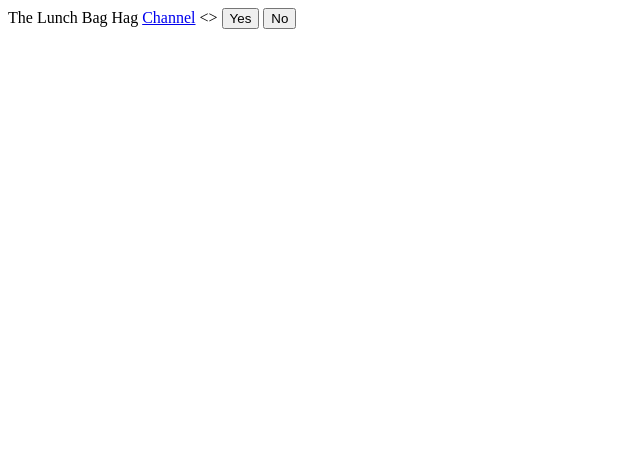
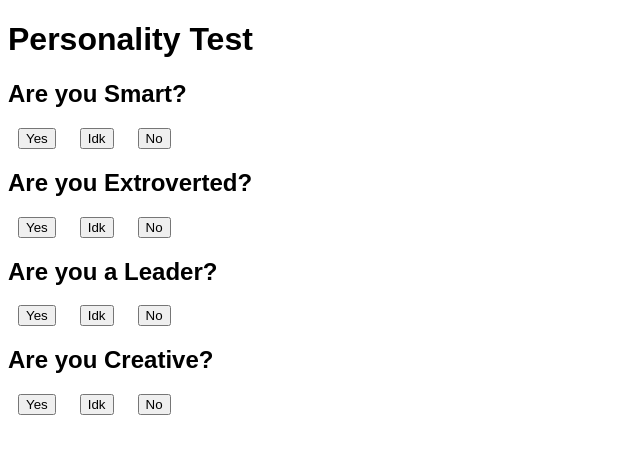
Before and after one commit to TheLunchBagHag/Test, a plain HTML site: page index.html in a window 1280 px wide. Shown: the whole page, without its empty margins (0-640 px from the left). Drawn offline with Linux system fonts and the light colour scheme.

Commit message:
Update index.html

```diff
--- a/index.html
+++ b/index.html
@@ -1,11 +1,35 @@
 <!DOCTYPE html>
-<html lang="en">
-    <head></head>
-    <body>
-        <head>The Lunch Bag Hag</head>
-        <a href="https://www.youtube.com/channel/UCBTttk1tA6pjR-OEXtXZR6A" target="_blank">Channel</a>
-        <>
-        <button>Yes</button>
-        <button>No</button>
-    </body>
-</html>
+
+<style>
+    button {
+        cursor: pointer;
+        margin-left: 10px;
+        margin-right: 10px;
+    }
+
+    h1 {
+        font-family: sans-serif;
+    }
+
+    h2 {
+        font-family: sans-serif;
+    }
+</style>
+
+<head></head>
+
+<body>
+    <h1> Personality Test</h1>
+
+    <h2>Are you Smart?</h2>
+    <button>Yes</button> <button>Idk</button> <button>No</button>
+
+    <h2>Are you Extroverted?</h2>
+    <button>Yes</button> <button>Idk</button> <button>No</button>
+
+    <h2>Are you a Leader?</h2>
+    <button>Yes</button> <button>Idk</button> <button>No</button>
+
+    <h2>Are you Creative?</h2>
+    <button>Yes</button> <button>Idk</button> <button>No</button>
+</body>
```
